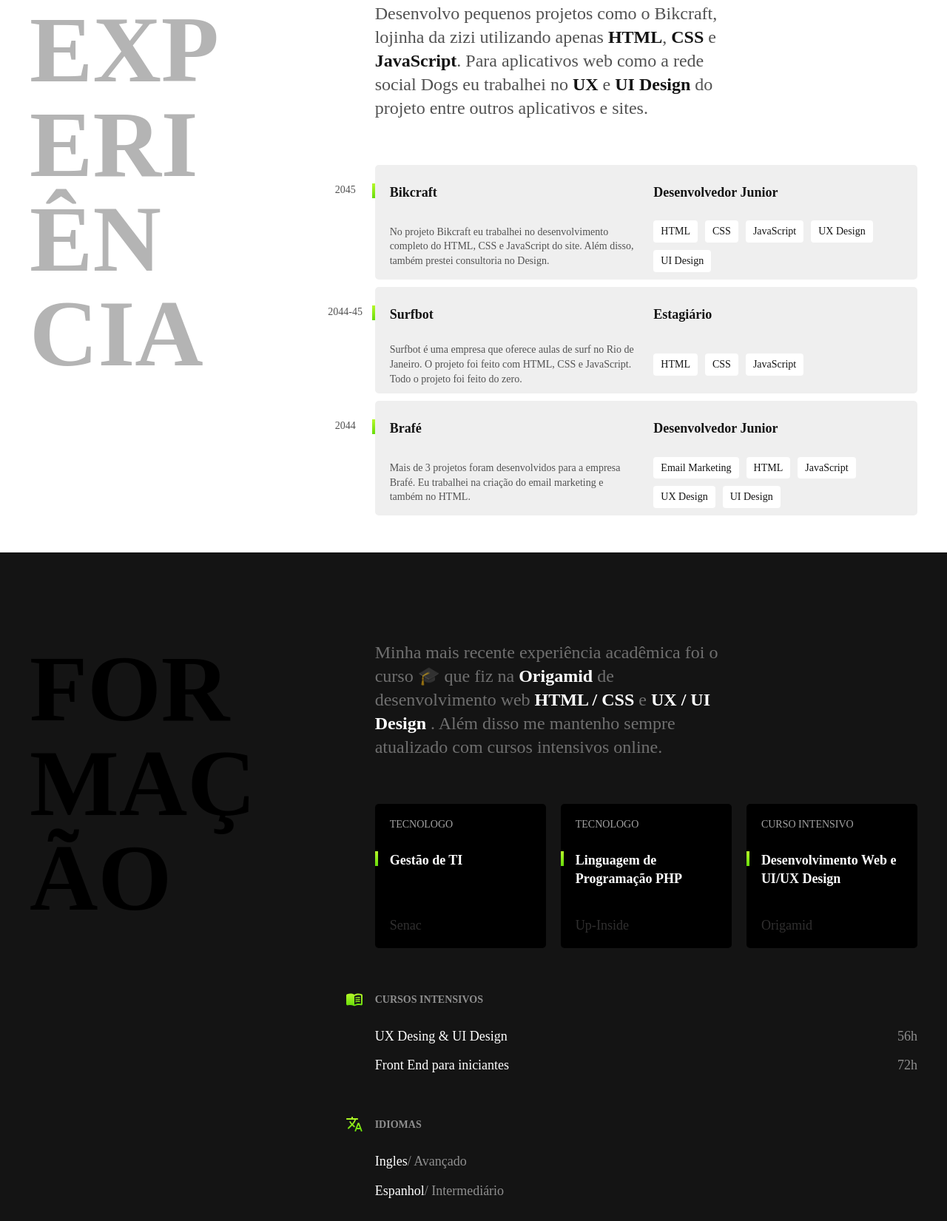
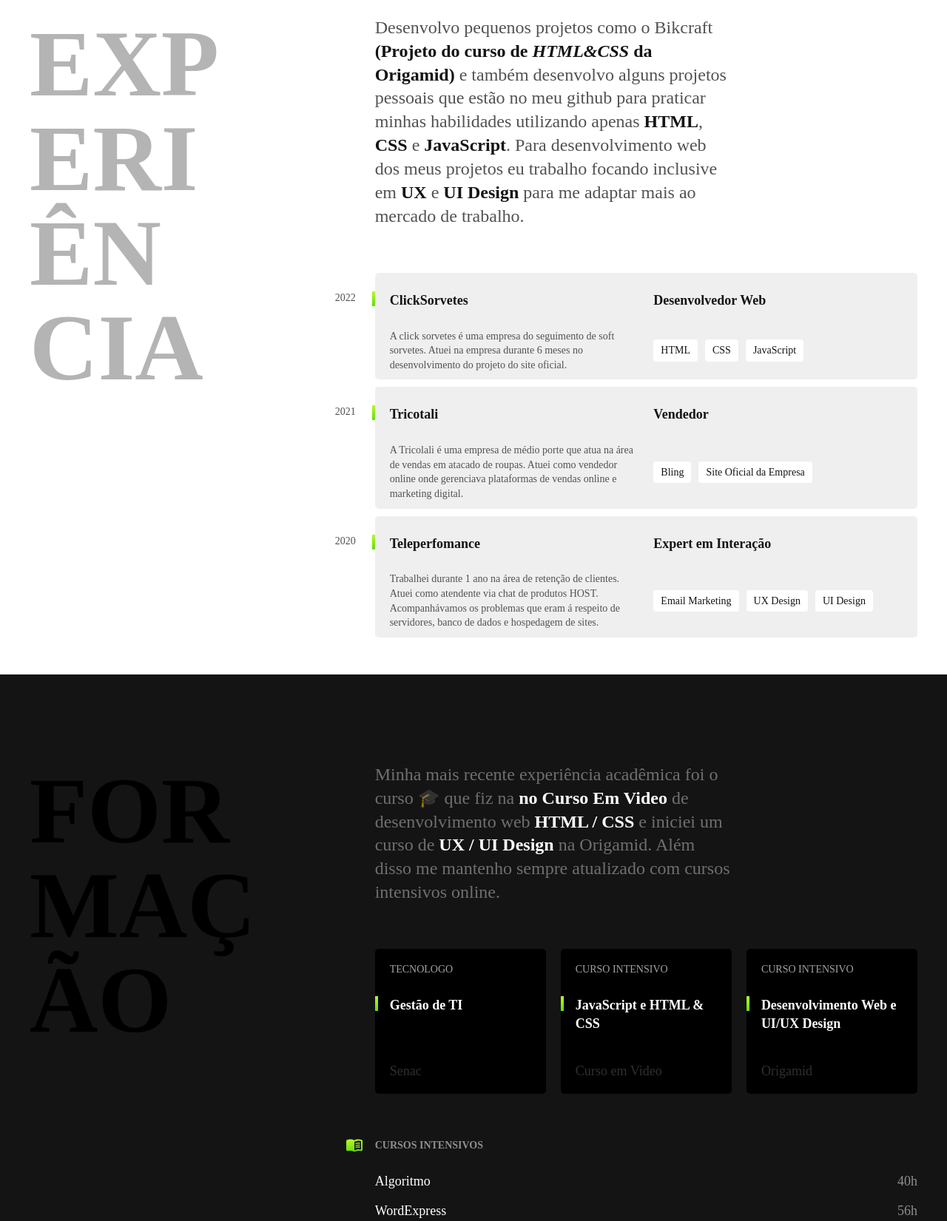
Before and after one commit to Fasterthanthey/portifolio, a plain HTML site: page index.html in a window 1280 px wide. Shown: the part 597-2248 px from the top of the page at 74% size. Drawn offline with Linux system fonts and the light colour scheme.

Commit message:
atualizacao

```diff
--- a/index.html
+++ b/index.html
@@ -8,7 +8,7 @@
     Localizado na Capital de São Paulo">
     <title> Lobo Desenvolver e Designer </title>
     <link rel="stylesheet" href="./css/styleportifolio.min.css">
-    <link rel="icon" href="./favicon.svg" type="image/svg+xml">
+   <link rel="shortcut icon" href="favicon-letra-n.ico" type="image/x-icon">
 </head>
 
 <body>
@@ -25,7 +25,7 @@
     </header>
 
     <main class="introducao">
-        <img src="./img/perfil2.jpg" alt="Lobo Cinza" >
+        <img src="/img/img.png" alt="Nicolas Igor Cardoso" >
         <div>
             <h1>Desenvolvedor<br>Front End & <br>UX/UI Designer</h1>
             <p>Localizado na Capital de São Paulo 🌆 </p>
@@ -35,37 +35,20 @@
     <section class="experiencia" id="experiencia" aria-label="Experiencia">
         <h2 class="subtitulo">Experiência</h2>
         <div>
-            <p class="experiencia-texto">Desenvolvo pequenos projetos como o Bikcraft, lojinha da zizi utilizando apenas
+            <p class="experiencia-texto">Desenvolvo pequenos projetos como o Bikcraft <strong>(Projeto do curso de <em>HTML&CSS</em> da Origamid)</strong> e também desenvolvo alguns projetos pessoais que estão no meu github para praticar minhas habilidades utilizando apenas
                 <strong>HTML</strong>,
                 <strong>CSS</strong> e <strong>JavaScript</strong>.
-                Para aplicativos web como a rede social Dogs eu trabalhei no <strong>UX</strong> e <strong> UI Design
-                </strong> do
-                projeto entre outros
-                aplicativos e sites.
+                Para desenvolvimento  web dos meus projetos eu trabalho focando inclusive em <strong>UX</strong> e <strong> UI Design
+                </strong> para me adaptar mais ao mercado de trabalho.
             </p>
 
 
-            <div class="empresa">
-                <span class="empresa-ano">2045</span>
-                <h3 class="empresa-titulo">Bikcraft</h3>
-                <span class="empresa-titulo">Desenvolvedor Junior</span>
-                <p class="empresa-texto">No projeto Bikcraft eu trabalhei no desenvolvimento completo do HTML, CSS e
-                    JavaScript do site. Além disso, também prestei consultoria no Design.</p>
-                <ul class="empresa-habilidade">
-                    <li>HTML</li>
-                    <li>CSS</li>
-                    <li>JavaScript</li>
-                    <li>UX Design</li>
-                    <li>UI Design</li>
-                </ul>
-            </div>
 
             <div class="empresa">
-                <span class="empresa-ano">2044-45</span>
-                <h3 class="empresa-titulo">Surfbot</h3>
-                <span class="empresa-titulo">Estagiário</span>
-                <p class="empresa-texto">Surfbot é uma empresa que oferece aulas de surf no Rio de Janeiro. O projeto
-                    foi feito com HTML, CSS e JavaScript. Todo o projeto foi feito do zero.</p>
+                <span class="empresa-ano">2022</span>
+                <h3 class="empresa-titulo">ClickSorvetes</h3>
+                <span class="empresa-titulo">Desenvolvedor Web</span>
+                <p class="empresa-texto">A click sorvetes é uma empresa do seguimento de soft sorvetes. Atuei na empresa durante 6 meses no desenvolvimento do projeto do site oficial.</p>
                 <ul class="empresa-habilidade">
                     <li>HTML</li>
                     <li>CSS</li>
@@ -74,15 +57,30 @@
             </div>
 
             <div class="empresa">
-                <span class="empresa-ano">2044</span>
-                <h3 class="empresa-titulo">Brafé</h3>
-                <span class="empresa-titulo">Desenvolvedor Junior</span>
-                <p class="empresa-texto">Mais de 3 projetos foram desenvolvidos para a empresa Brafé. Eu trabalhei na
-                    criação do email marketing e também no HTML.</p>
+                <span class="empresa-ano">2021</span>
+                <h3 class="empresa-titulo">Tricotali</h3>
+                <span class="empresa-titulo">Vendedor</span>
+                <p class="empresa-texto">A Tricolali é uma empresa de médio porte que atua na área de vendas em atacado de roupas. Atuei como vendedor  online onde gerenciava plataformas de vendas online e marketing digital.</p>
+                <ul class="empresa-habilidade">
+                    <li>Bling</li>
+                    <li>Site Oficial da Empresa</li>
+                    <!-- <li>JavaScript</li>
+                    <li>UX Design</li>
+                    <li>UI Design</li> -->
+                </ul>
+            </div>
+
+
+
+            <div class="empresa">
+                <span class="empresa-ano">2020</span>
+                <h3 class="empresa-titulo">Teleperfomance</h3>
+                <span class="empresa-titulo">Expert em Interação</span>
+                <p class="empresa-texto">Trabalhei durante 1 ano na área de retenção de clientes. Atuei como atendente via chat de produtos HOST. Acompanhávamos os problemas que eram á respeito de servidores, banco de dados e hospedagem de sites.</p>
                 <ul class="empresa-habilidade">
                     <li>Email Marketing</li>
-                    <li>HTML</li>
-                    <li>JavaScript</li>
+                    <!-- <li>HTML</li> -->
+                    <!-- <li>JavaScript</li> -->
                     <li>UX Design</li>
                     <li>UI Design</li>
                 </ul>
@@ -100,8 +98,8 @@
             <div>
 
                 <p class="formacao-texto">Minha mais recente experiência acadêmica foi o curso 🎓 que fiz na
-                    <strong>Origamid</strong> de desenvolvimento web <strong>HTML / CSS </strong> e <strong>UX / UI
-                        Design </strong>. Além disso me mantenho sempre atualizado com cursos intensivos online.</p>
+                    <strong>no Curso Em Video</strong> de desenvolvimento web <strong>HTML / CSS </strong> e iniciei um curso de <strong>UX / UI
+                        Design </strong> na Origamid. Além disso me mantenho sempre atualizado com cursos intensivos online.</p>
 
                 <ul class="faculdade-lista">
 
@@ -112,9 +110,9 @@
                     </li>
 
                     <li class="faculdade">
-                        <span class="faculdade-tipo">Tecnologo</span>
-                        <h3 class="faculdade-curso">Linguagem de Programação PHP</h3>
-                        <span class="faculdade-instituição">Up-Inside</span>
+                        <span class="faculdade-tipo">Curso Intensivo</span>
+                        <h3 class="faculdade-curso">JavaScript e HTML & CSS </h3>
+                        <span class="faculdade-instituição">Curso em Video</span>
                     </li>
 
                     <li class="faculdade">
@@ -128,8 +126,8 @@
                     <div class="cursos">
                         <h3>Cursos intensivos</h3>
                         <ul>
-                            <li>UX Desing & UI Design<span> 56h</span></li>
-                            <li>Front End para iniciantes<span> 72h</span></li>
+                            <li>Algoritmo<span>40h</span></li>
+                            <li>WordExpress<span> 56h</span></li>
 
                         </ul>
                     </div>
@@ -156,7 +154,7 @@
                 <li>+55 11 97733-3901</li>
                 <li><a href="https://api.whatsapp.com/send?phone=5511977333901" target="_blank">whatsapp</a></li>
             </ul>
-            <p class="footer-copy">Faster. Alguns direitos reservados.</p>
+            <p class="footer-copy">Faster. Todos os direitos reservados.</p>
         </div>
 
     </footer>
```
Also changed, not shown: favicon-letra-n.ico (added), img/img.png (added).
